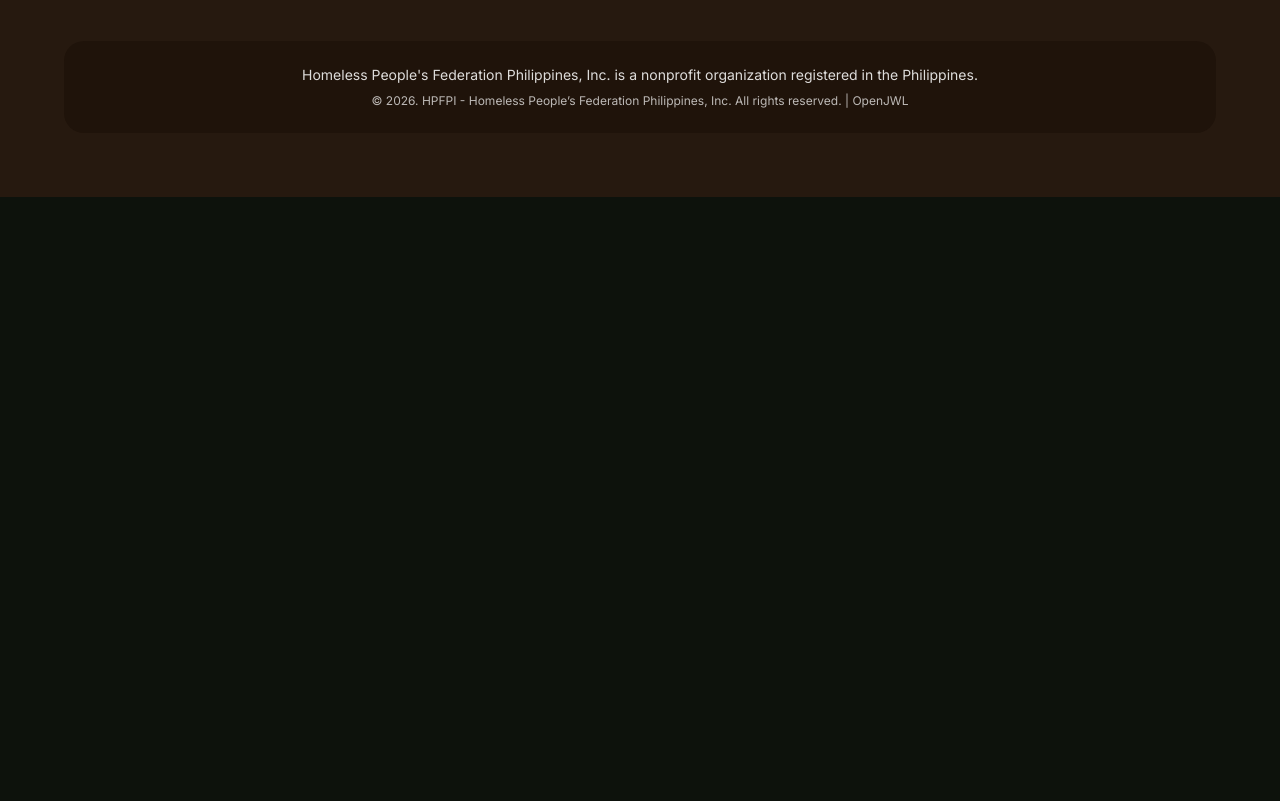
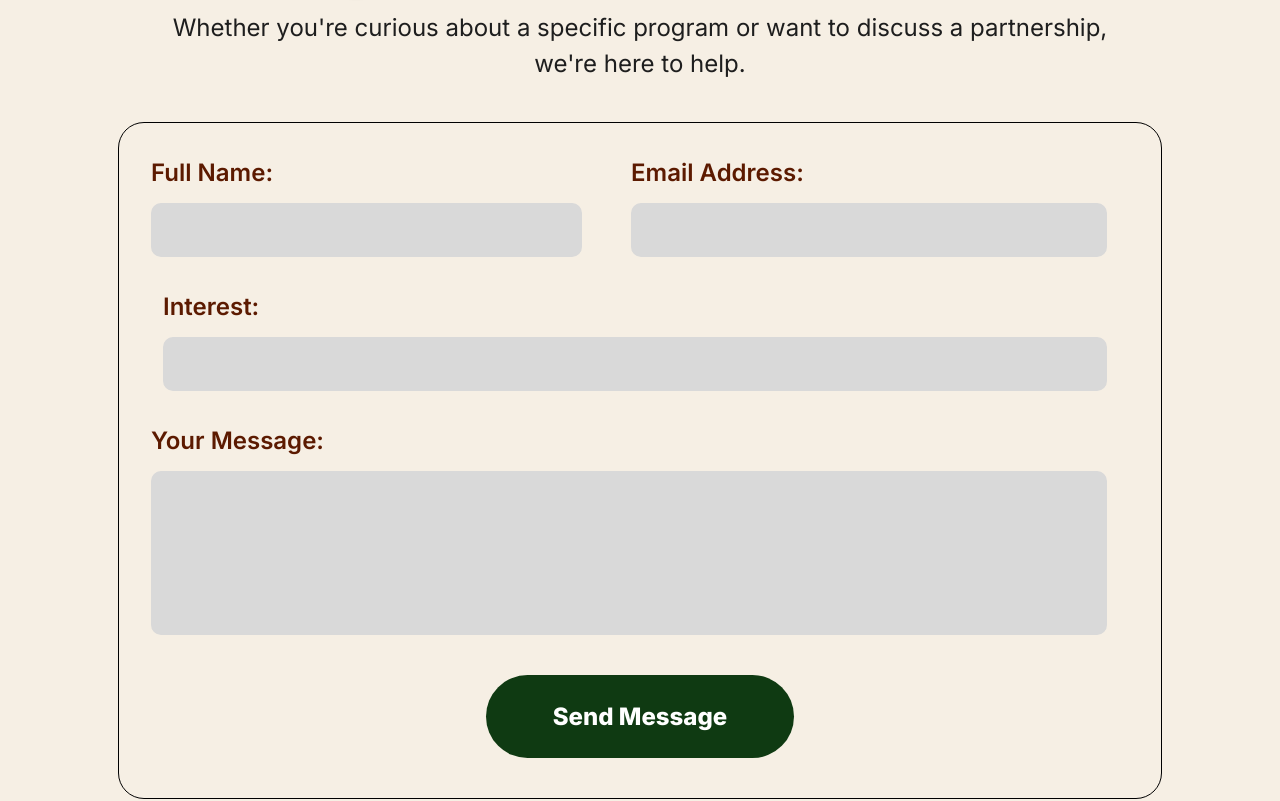
Before and after one commit to cyxln/Codyssey, a Next.js app: page /get-involved in a window 1280 px wide. Shown: the part 1010-1811 px from the top of the page. Before the commit the page ends 1207 px from the top, so only its background shows below. Built offline with nearby package versions, Linux system fonts and the light colour scheme; a web font is replaced by a local one.

Commit message:
Fake get involved form and make join us button work by redirecting into get-involved url

```diff
--- a/src/components/GetInvolvedTilingSection.tsx
+++ b/src/components/GetInvolvedTilingSection.tsx
@@ -55,9 +55,97 @@
               </article>
             ))}
           </div>
-          <p className="font-playfair mt-16 text-center text-[40px] leading-tight text-[#1e1e1e] sm:text-[48px] lg:text-[64px]">
-            Thank you for supporting our cause!
+        </div>
+      </div>
+
+      <div className="mx-auto flex w-full max-w-[1322px] flex-col items-center px-6 pb-24">
+        <p className="font-playfair text-center text-[40px] leading-tight text-[#1e1e1e] sm:text-[48px] lg:text-[64px]">
+          Thank you for supporting our cause!
+        </p>
+        <div className="mt-16 flex w-full flex-col items-center text-center">
+          <h3 className="font-playfair text-[clamp(2.2rem,4vw,3rem)] leading-tight text-[#0f3a12] text-shadow-[0px_4px_4px_rgba(0,0,0,0.25)]">
+            Have questions? Reach out to our team.
+          </h3>
+          <p className="mt-4 max-w-[977px] text-[clamp(1rem,2.2vw,1.5rem)] font-normal text-[#1e1e1e]">
+            Whether you're curious about a specific program or want to discuss a partnership,
+            we're here to help.
           </p>
+
+          <form
+            className="mt-10 w-full max-w-[1044px] rounded-[26px] border border-black bg-transparent px-[32px] pb-10 pt-8 text-left"
+            method="get"
+          >
+            <div className="grid gap-y-8">
+              <div className="grid gap-y-8 sm:grid-cols-[431px_476px] sm:gap-x-[49px] sm:gap-y-0">
+                <div className="flex flex-col gap-3">
+                  <label
+                    htmlFor="full-name"
+                    className="text-[20px] font-semibold text-[#5c1a00] sm:text-[24px]"
+                  >
+                    Full Name:
+                  </label>
+                  <input
+                    id="full-name"
+                    name="full-name"
+                    type="text"
+                    className="h-[54px] w-full rounded-[10px] bg-[#d9d9d9] px-4 text-[18px] text-[#1e1e1e] outline-none"
+                  />
+                </div>
+                <div className="flex flex-col gap-3">
+                  <label
+                    htmlFor="email-address"
+                    className="text-[20px] font-semibold text-[#5c1a00] sm:text-[24px]"
+                  >
+                    Email Address:
+                  </label>
+                  <input
+                    id="email-address"
+                    name="email-address"
+                    type="email"
+                    className="h-[54px] w-full rounded-[10px] bg-[#d9d9d9] px-4 text-[18px] text-[#1e1e1e] outline-none"
+                  />
+                </div>
+              </div>
+
+              <div className="flex flex-col gap-3 sm:ml-[12px] sm:max-w-[944px]">
+                <label
+                  htmlFor="interest"
+                  className="text-[20px] font-semibold text-[#5c1a00] sm:text-[24px]"
+                >
+                  Interest:
+                </label>
+                <input
+                  id="interest"
+                  name="interest"
+                  type="text"
+                  className="h-[54px] w-full rounded-[10px] bg-[#d9d9d9] px-4 text-[18px] text-[#1e1e1e] outline-none"
+                />
+              </div>
+
+              <div className="flex flex-col gap-3 sm:max-w-[956px]">
+                <label
+                  htmlFor="message"
+                  className="text-[20px] font-semibold text-[#5c1a00] sm:text-[24px]"
+                >
+                  Your Message:
+                </label>
+                <textarea
+                  id="message"
+                  name="message"
+                  rows={5}
+                  className="h-[164px] w-full resize-none rounded-[10px] bg-[#d9d9d9] px-4 py-3 text-[18px] text-[#1e1e1e] outline-none"
+                />
+              </div>
+            </div>
+            <div className="mt-10 flex w-full justify-center">
+              <button
+                type="submit"
+                className="h-[83px] w-[308px] rounded-[41.5px] bg-[#0f3a12] text-[24px] font-extrabold text-white"
+              >
+                Send Message
+              </button>
+            </div>
+          </form>
         </div>
       </div>
     </section>
--- a/src/components/elements/JoinUsBtn.tsx
+++ b/src/components/elements/JoinUsBtn.tsx
@@ -1,10 +1,23 @@
+'use client';
+
+import { useRouter } from 'next/navigation';
+
 type JoinUsBtnProps = {
   buttonText: string;
 };
 
 export default function JoinUsBtn({ buttonText }: JoinUsBtnProps) {
+  const router = useRouter();
+
+  const handleClick = () => {
+    router.push('/get-involved');
+  };
+
   return (
-    <button className="glass-pill glass-pill--cta mt-4 flex items-center gap-3 px-10 py-3">
+    <button
+      onClick={handleClick}
+      className="glass-pill glass-pill--cta mt-4 flex items-center gap-3 px-10 py-3 cursor-pointer"
+    >
       <span className="text-[clamp(1rem,2.2vw,1.4rem)] font-semibold text-white drop-shadow-[0_2px_6px_rgba(0,0,0,0.45)]">
         {buttonText}
       </span>
```
